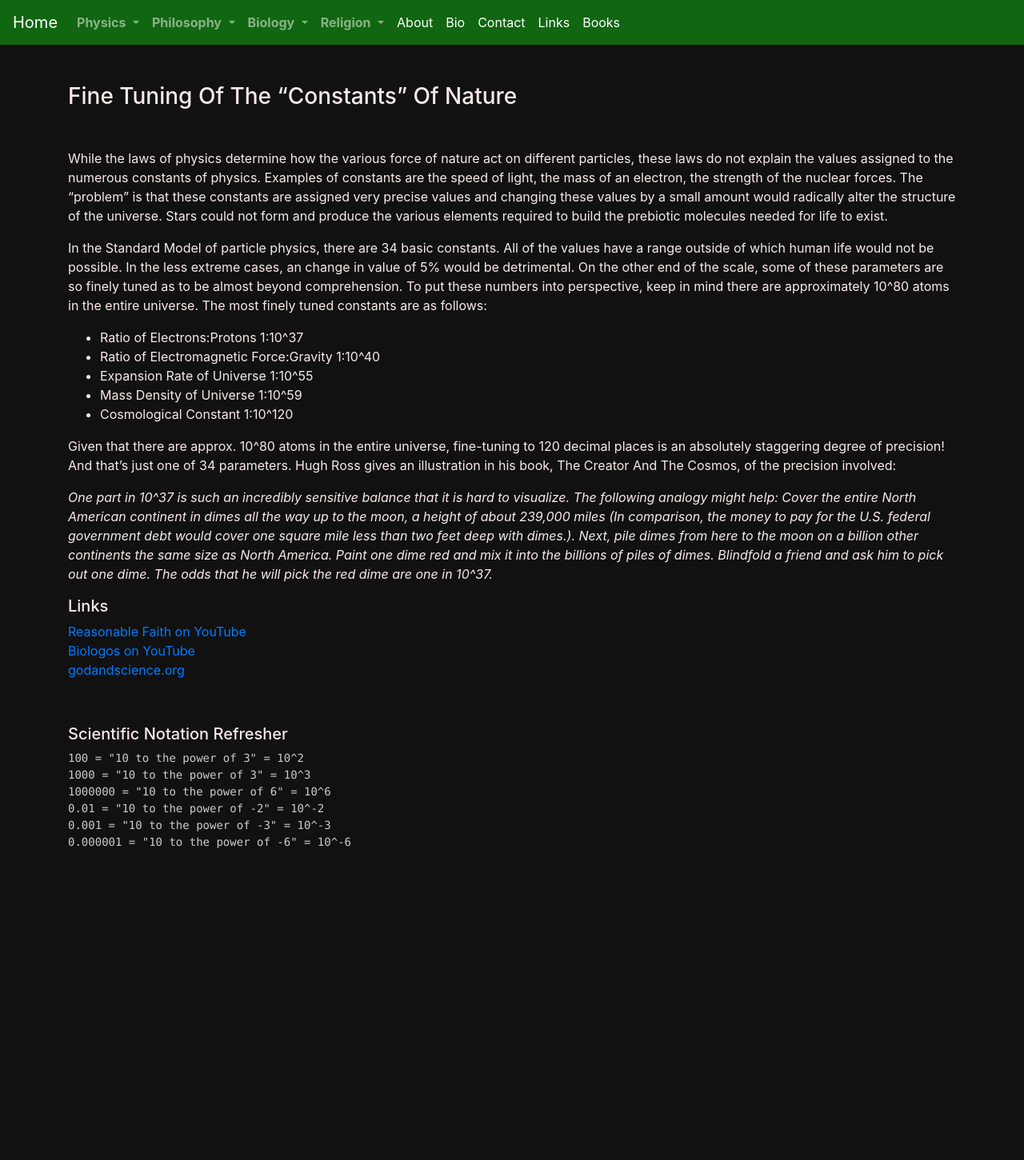
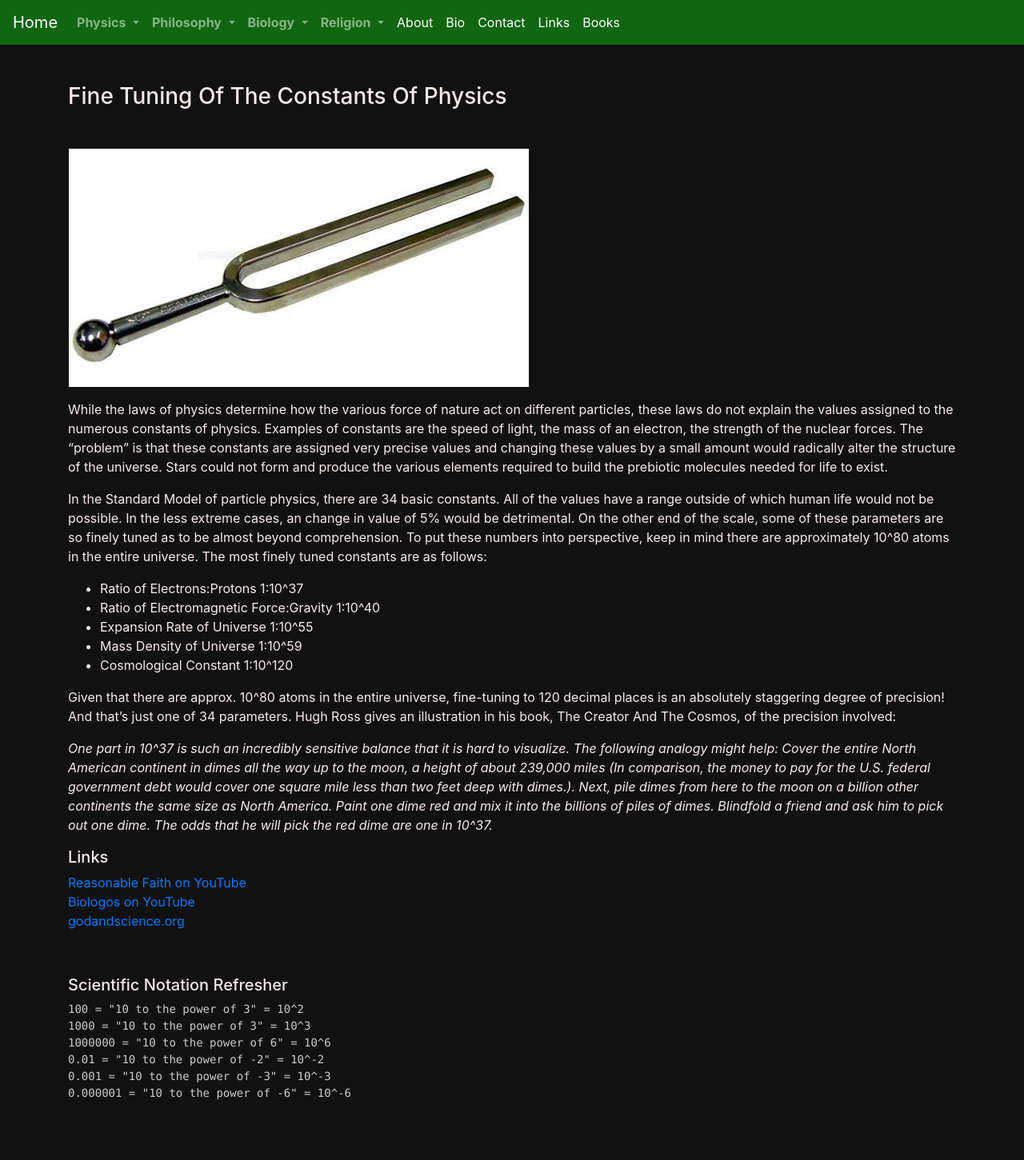
Before and after one commit to nekelly/nekelly.github.io, a Jekyll site: the page built from pages/fine_tuning.md, in a window 1280 px wide. Shown: the whole page at 80% size. Built offline with Jekyll 4.4.1, drawn with Linux system fonts in a browser that asks for light colours; our own code applies the rules of GitHub Pages for plain Markdown files; before the commit the page ends 1137 px from its top, so only the background shows below that.

Commit message:
Added tuning fork

```diff
--- a/index.html
+++ b/index.html
@@ -24,6 +24,9 @@ layout: default
 			These arguments are not intended to be exhaustive but rather a starting point for the interested reader to
 			further explore them in depth. The "books" section gives recommendations for further reading.
 		</p>
+		<p>
+		- Noel Kelly
+		</p>
     </div>
     <div class="col-12 col-lg-6">
         <img id="main-image" src="/images/iamthetruevine.jpg"/>
--- a/pages/fine_tuning.md
+++ b/pages/fine_tuning.md
@@ -2,7 +2,10 @@
 layout: default
 ---
 
-### Fine Tuning Of The "Constants" Of Nature
+### Fine Tuning Of The Constants Of Physics
+&nbsp;
+
+![](/images/tuning_fork.jpg)
 &nbsp;
 
 While the laws of physics determine how the various force of nature act on different particles, these
```
Also changed, not shown: images/god.jpg (added), images/tuning_fork.jpg (added).
